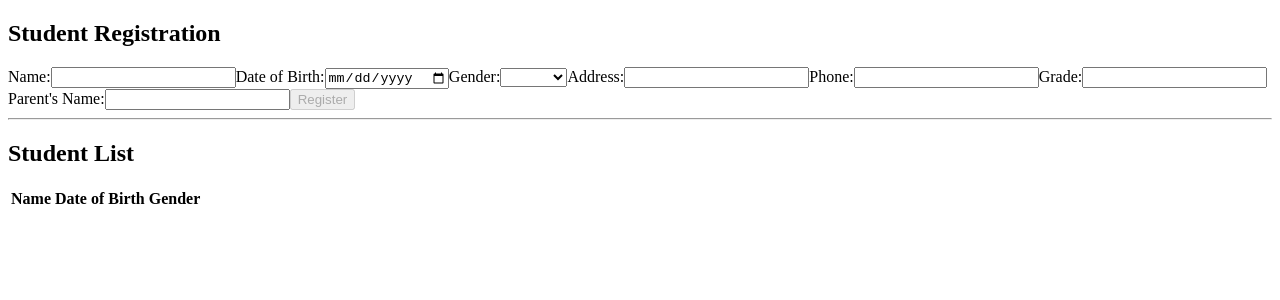
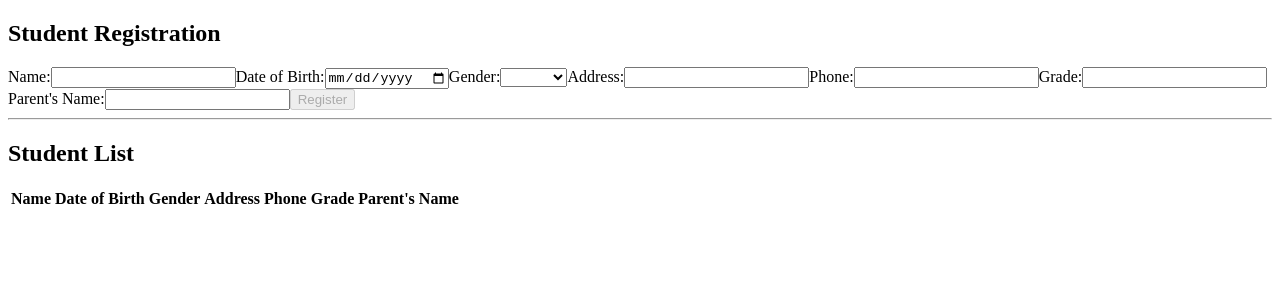
Before and after one commit to ou786/Student-Registration-app, an Angular app: page / in a window 1280 px wide. Shown: the top 300 px of the page. Built offline with nearby package versions, Linux system fonts and the light colour scheme.

Commit message:
Update student-registration.component.html

```diff
--- a/src/app/student-registration/student-registration.component.html
+++ b/src/app/student-registration/student-registration.component.html
@@ -38,6 +38,10 @@
       <th>Name</th>
       <th>Date of Birth</th>
       <th>Gender</th>
+      <th>Address</th>
+      <th>Phone</th>
+      <th>Grade</th>
+      <th>Parent's Name</th>
       <!-- Add more table headers for other student information -->
     </tr>
   </thead>
```
